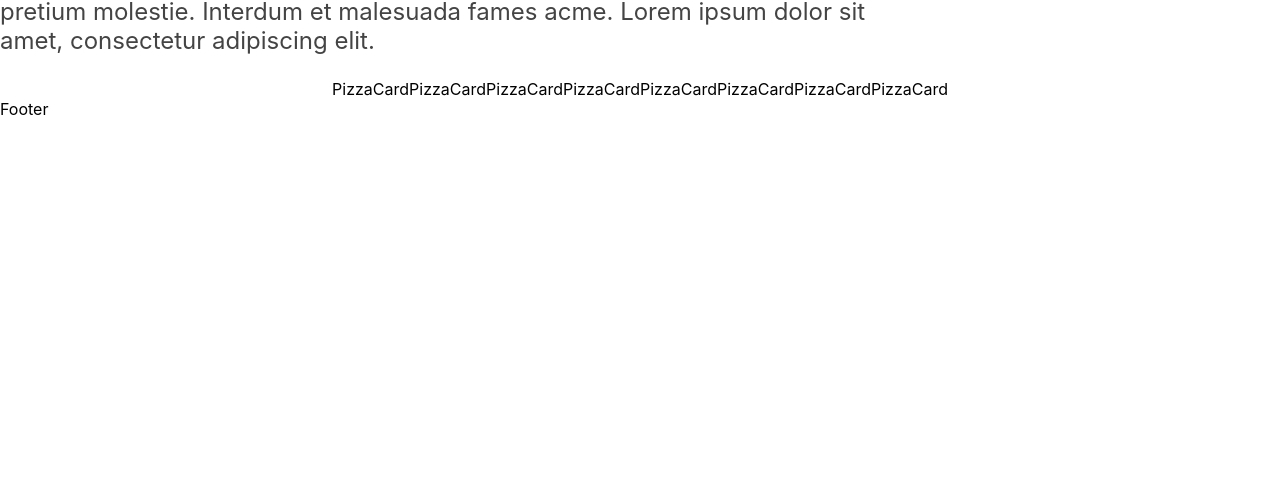
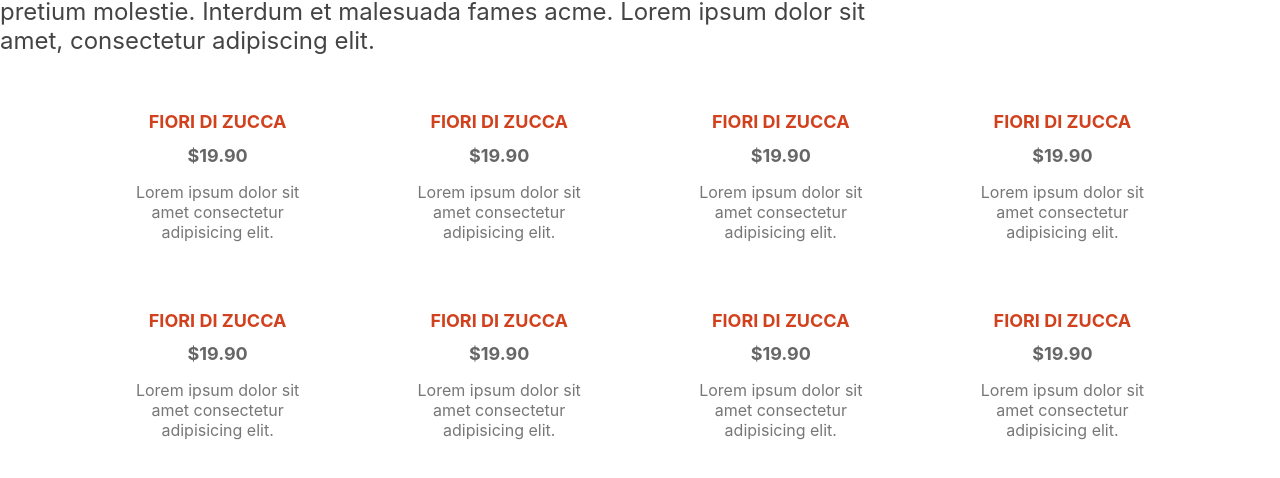
Before and after one commit to Yllka1/Projekt-LabKurs, a Next.js app in the folder labkurs/: page / in a window 1280 px wide. Shown: the part 916-1394 px from the top of the page. Before the commit the page ends 1035 px from the top, so only its background shows below. Built offline with nearby package versions, Linux system fonts and the light colour scheme.

Commit message:
PizzaCard

```diff
--- a/labkurs/components/PizzaCard.jsx
+++ b/labkurs/components/PizzaCard.jsx
@@ -1,8 +1,15 @@
-import React from 'react'
 
-function PizzaCard() {
+import styles from "../styles/PizzaCard.module.css";
+const  PizzaCard = () => {
   return (
-    <div>PizzaCard</div>
+    <div className= {styles.container}>
+   {/* <Image src="/img/pizza.png" alt= "" width = "500" height = "500"/> */}
+    <h1 className={styles.title}>FIORI DI ZUCCA</h1>
+    <span className= {styles.price}>$19.90</span>
+    <p className={styles.desc}>
+      Lorem ipsum dolor sit amet consectetur adipisicing elit.
+    </p>
+    </div>
   )
 }
 
```
